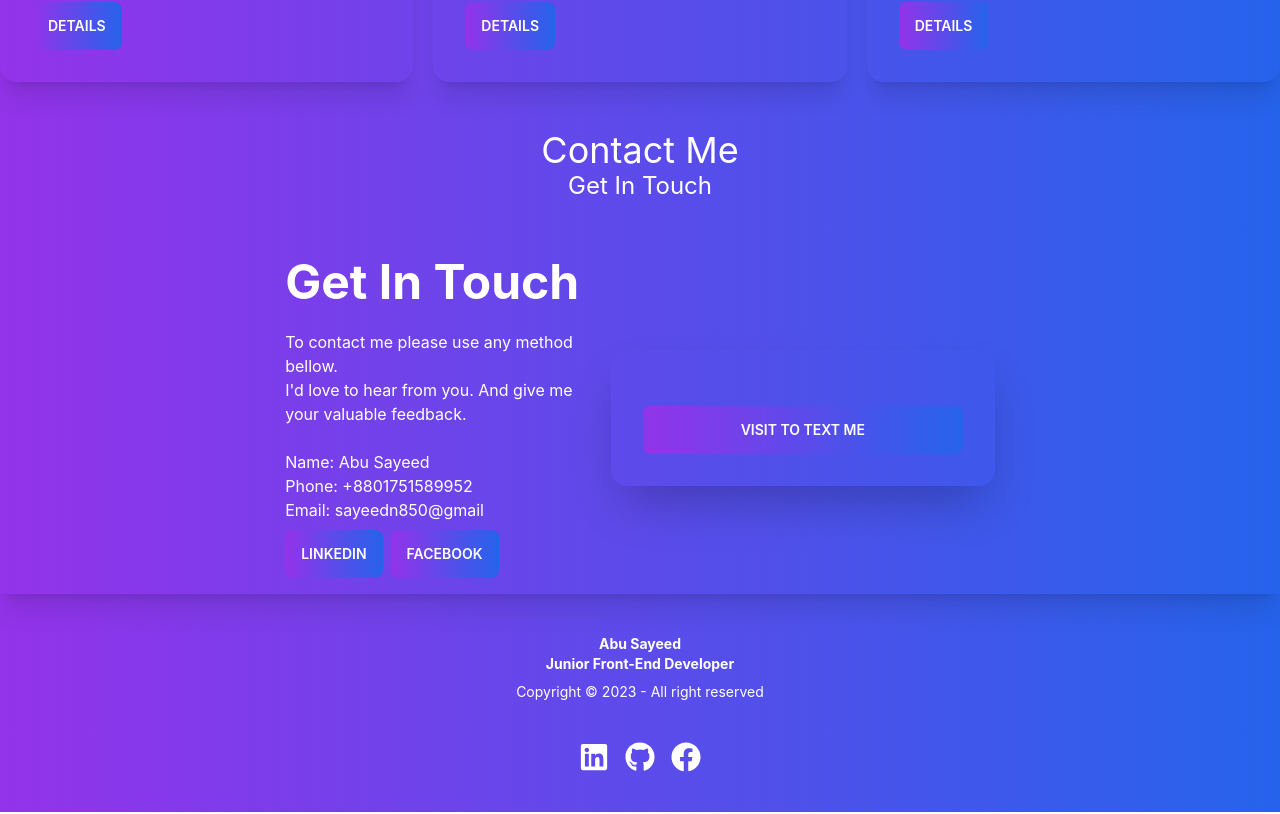
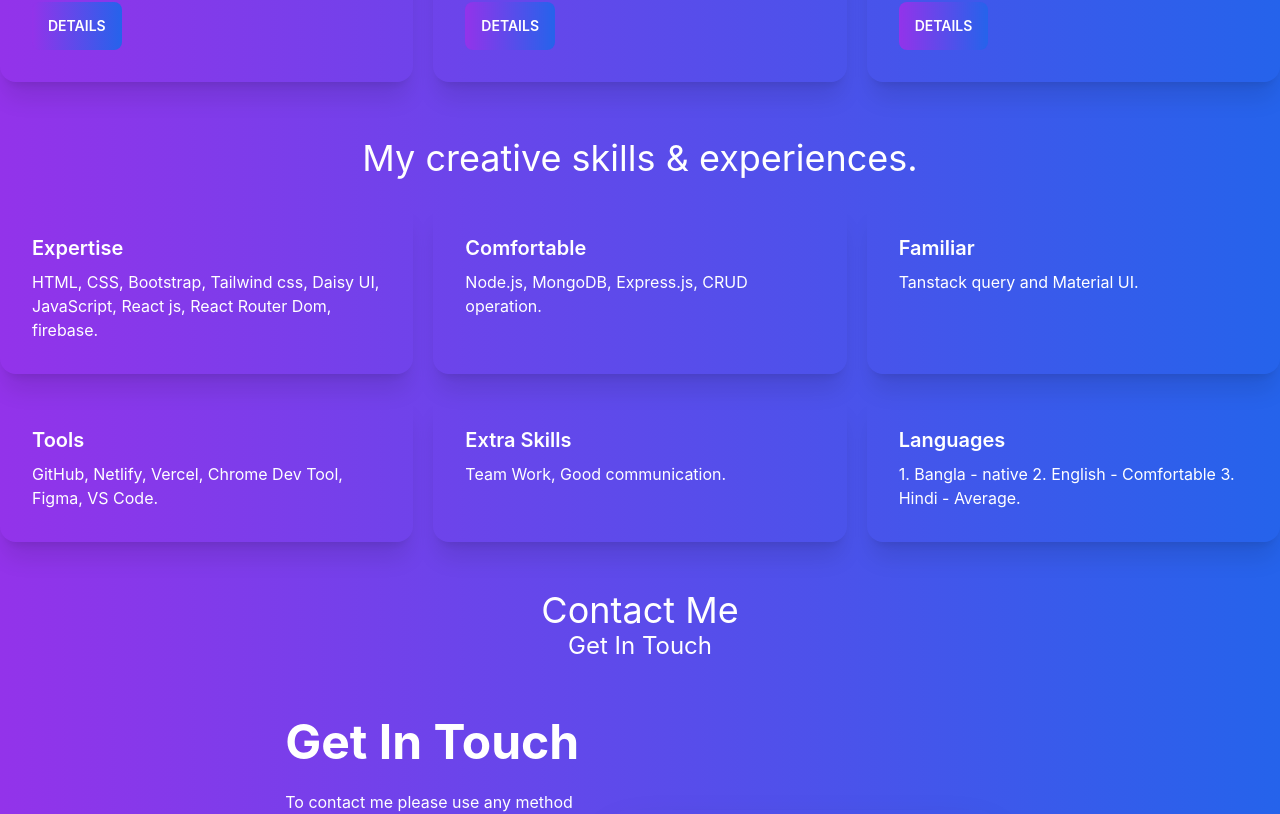
Before and after one commit to Sayeednayeem1/my-portfolio, a React (Create React App) app: page / in a window 1280 px wide. Shown: the part 791-1605 px from the top of the page. Built offline with nearby package versions, Linux system fonts and the light colour scheme.

Commit message:
added skills route

```diff
--- a/src/Router/Routes.js
+++ b/src/Router/Routes.js
@@ -8,6 +8,7 @@ import AmazingJohnDetails from "../pages/Home/Projects/AmazingJohnDetails";
 import DrWalidDetails from "../pages/Home/Projects/DrWalidDetails";
 import Projects from "../pages/Home/Projects/Projects";
 import QuizCrackersDetails from "../pages/Home/Projects/QuizCrackersDetails";
+import Skills from "../pages/Home/Skills/Skills";
 
 
 // todo this is react router dom component
@@ -47,6 +48,10 @@ export const router = createBrowserRouter([
             {
                 path: "/contactMe",
                 element: <ContactMe></ContactMe>
+            },
+            {
+                path: "/skills",
+                element: <Skills></Skills>
             }
         ]
     }
--- a/src/pages/Home/Home/Home.js
+++ b/src/pages/Home/Home/Home.js
@@ -2,12 +2,14 @@ import React from 'react';
 import About from '../About/About';
 import ContactMe from '../ContactMe/ContactMe';
 import Projects from '../Projects/Projects';
+import Skills from '../Skills/Skills';
 
 const Home = () => {
     return (
         <div>
             <About></About>
             <Projects></Projects>
+            <Skills></Skills>
             <ContactMe></ContactMe>
         </div>
     );
--- /dev/null
+++ b/src/pages/Home/Skills/Skills.js
@@ -0,0 +1,49 @@
+import React from 'react';
+
+const Skills = () => {
+    return (
+        <div className='mt-14 animate__animated animate__lightSpeedInRight'>
+            <h1 className='text-4xl text-center text-white mb-6'>My creative skills & experiences.</h1>
+            <div className='grid grid-cols-1 md:grid-cols-2 lg:grid-cols-3 gap-5 '>
+                <div className="card  shadow-xl">
+                    <div className="card-body">
+                        <h2 className="card-title text-white">Expertise</h2>
+                        <p className='text-white'>HTML, CSS, Bootstrap, Tailwind css, Daisy UI, JavaScript, React js, React Router Dom, firebase.</p>
+                    </div>
+                </div>
+                <div className="card shadow-xl">
+                    <div className="card-body">
+                        <h2 className="card-title text-white">Comfortable</h2>
+                        <p className='text-white'>Node.js, MongoDB, Express.js, CRUD operation.</p>
+                    </div>
+                </div>
+                <div className="card shadow-xl">
+                    <div className="card-body">
+                        <h2 className="card-title text-white">Familiar</h2>
+                        <p className='text-white'>Tanstack query and Material UI.</p>
+                    </div>
+                </div>
+                <div className="card shadow-xl">
+                    <div className="card-body">
+                        <h2 className="card-title text-white">Tools</h2>
+                        <p className='text-white'>GitHub, Netlify, Vercel, Chrome Dev Tool, Figma, VS Code.</p>
+                    </div>
+                </div>
+                <div className="card shadow-xl">
+                    <div className="card-body">
+                        <h2 className="card-title text-white">Extra Skills</h2>
+                        <p className='text-white'>Team Work, Good communication.</p>
+                    </div>
+                </div>
+                <div className="card shadow-xl">
+                    <div className="card-body">
+                        <h2 className="card-title text-white">Languages</h2>
+                        <p className='text-white'>1. Bangla - native 2. English - Comfortable 3. Hindi - Average.</p>
+                    </div>
+                </div>
+            </div>
+        </div>
+    );
+};
+
+export default Skills;
--- a/src/pages/Shared/Header/Header.js
+++ b/src/pages/Shared/Header/Header.js
@@ -8,6 +8,7 @@ const Header = () => {
         <li><Link to="about">About</Link></li>
         <li><Link to="/projects">Projects</Link></li>
         <li><Link to="/blog">Blog</Link></li>
+        <li><Link to="/skills">Skills</Link></li>
         <li><Link to="/contactMe">Contact</Link></li>
     </>
 
```
